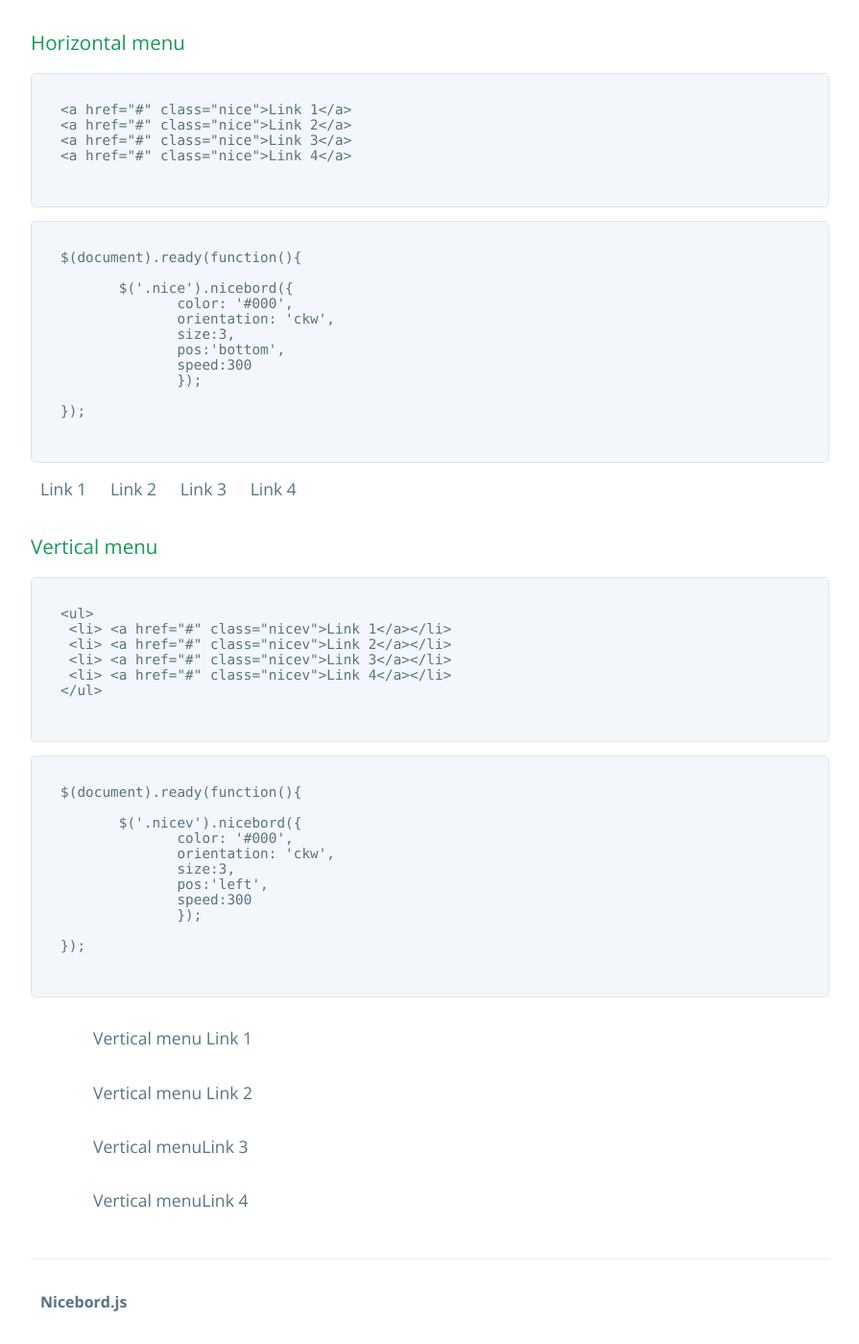
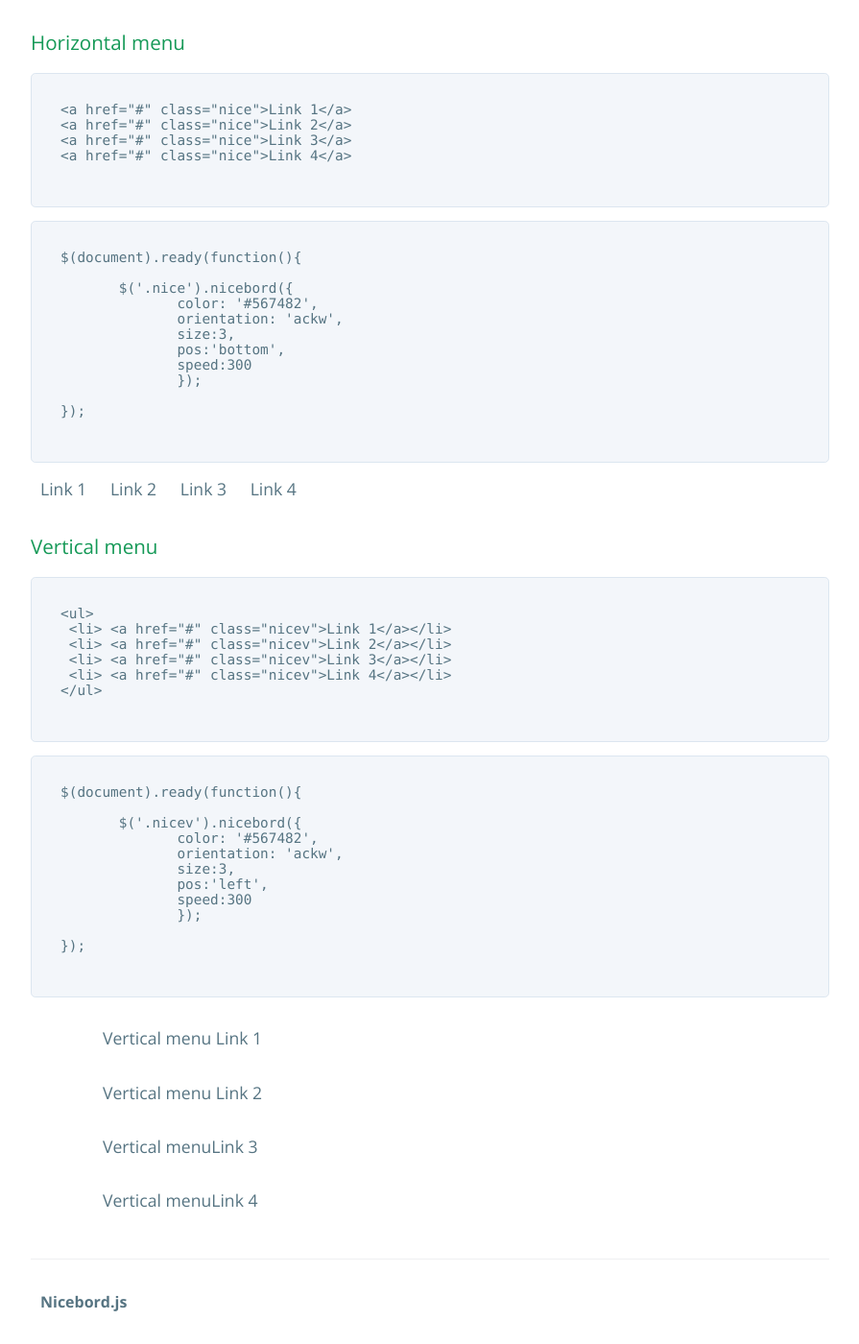
Before and after one commit to dkdevru/nicebord, a Jekyll site: the page built from index.html, in a window 1280 px wide and 1400 px high, scrolled down 1806 px. Shown: the whole window at 96% size, without its empty margins (192-1087 px from the left). Built offline with Jekyll 4.4.1, drawn with Linux system fonts in a browser that asks for light colours; the list of posts is cut into pages by our own code.

Commit message:
update demo page

```diff
--- a/index.html
+++ b/index.html
@@ -112,8 +112,8 @@
   $(document).ready(function(){
 
 	 $('.nice').nicebord({
-		color: '#000',
-		orientation: 'ckw',
+		color: '#567482',
+		orientation: 'ackw',
 		size:3,
 		pos:'bottom',
 		speed:300
@@ -147,8 +147,8 @@
   $(document).ready(function(){
 
 	 $('.nicev').nicebord({
-		color: '#000',
-		orientation: 'ckw',
+		color: '#567482',
+		orientation: 'ackw',
 		size:3,
 		pos:'left',
 		speed:300
@@ -159,10 +159,10 @@
   </pre>
 
     <ul style="list-style:none;">
-   <li style="padding:15px;"><a href="#" class="nicev">Vertical menu Link 1</a></li>
-   <li style="padding:15px;"><a href="#" class="nicev">Vertical menu Link 2</a></li>
-   <li style="padding:15px;"><a href="#" class="nicev">Vertical menuLink 3</a></li>
-   <li style="padding:15px;"><a href="#" class="nicev">Vertical menuLink 4</a></li>
+   <li style="padding:15px;padding-left:25px;"><a href="#" class="nicev">Vertical menu Link 1</a></li>
+   <li style="padding:15px;padding-left:25px;"><a href="#" class="nicev">Vertical menu Link 2</a></li>
+   <li style="padding:15px;padding-left:25px;"><a href="#" class="nicev">Vertical menuLink 3</a></li>
+   <li style="padding:15px;padding-left:25px;"><a href="#" class="nicev">Vertical menuLink 4</a></li>
   </ul>
 
 
@@ -172,16 +172,16 @@
 	 $('#first').nicebord();
 
 	 $('.nice').nicebord({
-			color: '#000',
-			orientation: 'ckw',
+			color: '#567482',
+			orientation: 'ackw',
 			size:3,
 			pos:'bottom',
 			speed:300
 			});
 
 	 $('.nicev').nicebord({
-			color: '#000',
-			orientation: 'ckw',
+			color: '#567482',
+			orientation: 'ackw',
 			size:3,
 			pos:'left',
 			speed:300
```
